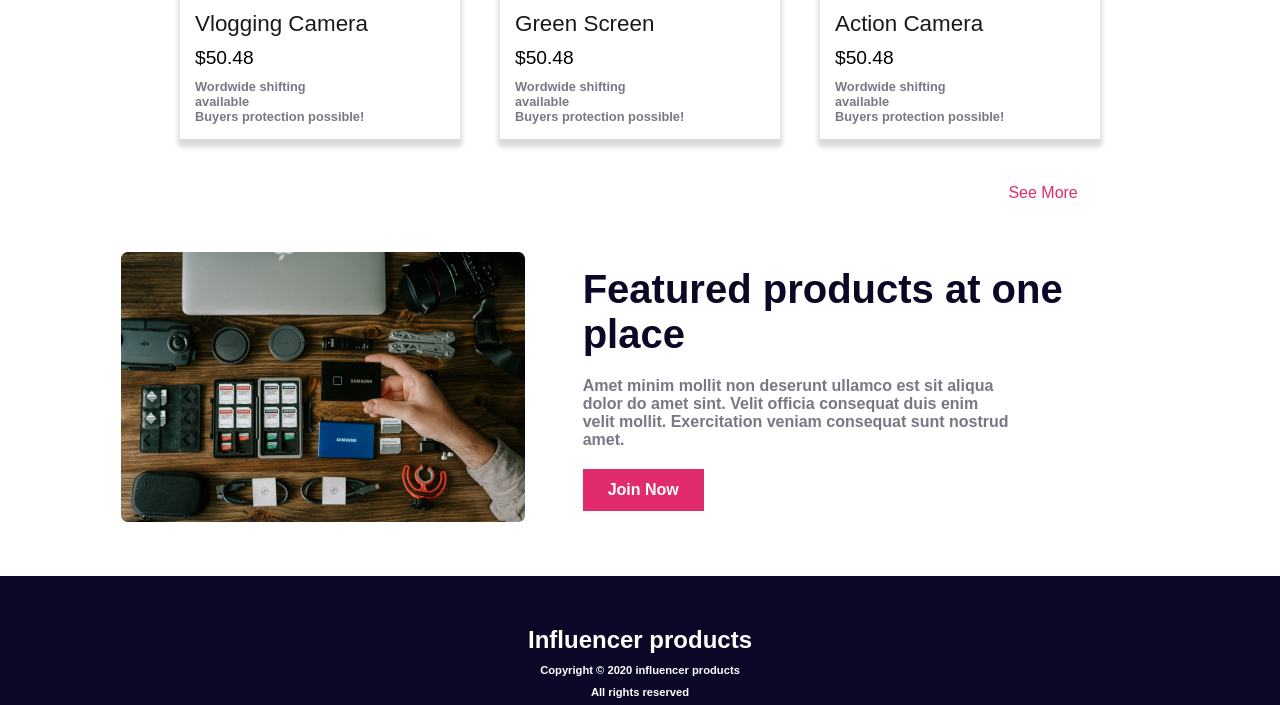
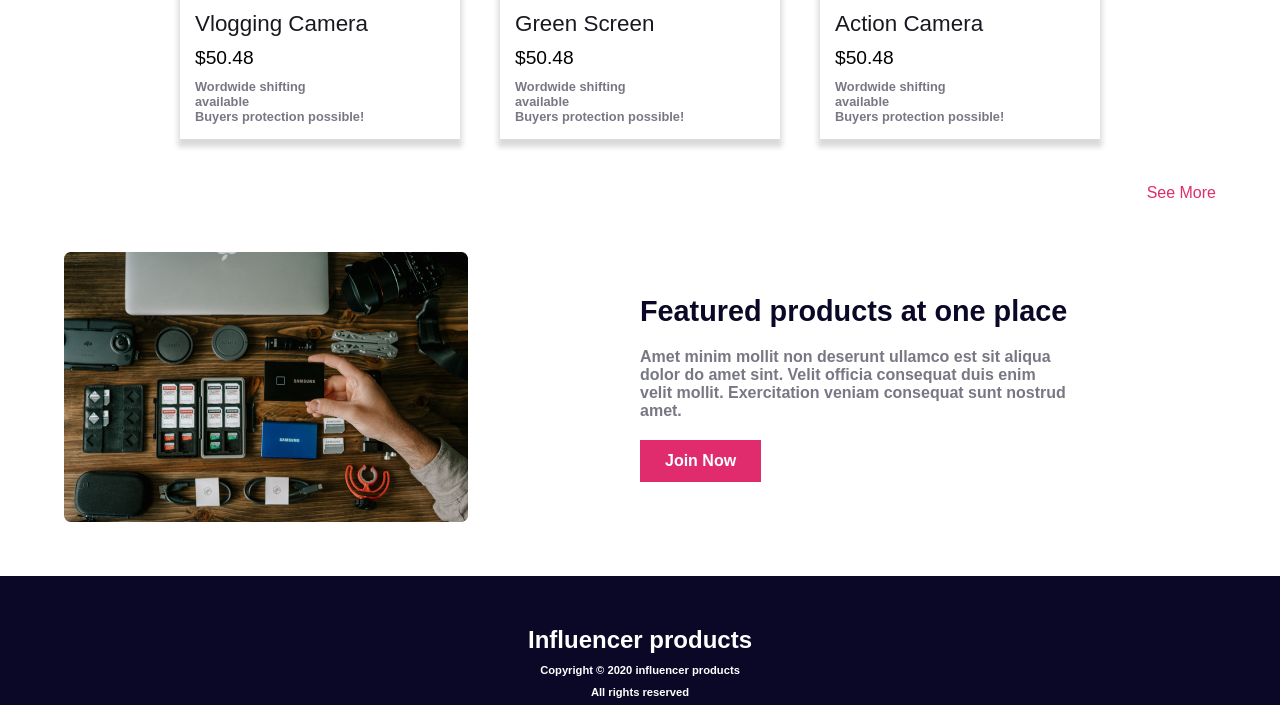
Before and after one commit to pantho0/influence-gear, a plain HTML site: page index.html in a window 1280 px wide. Shown: the part 2040-2745 px from the top of the page. Drawn offline with Linux system fonts and the light colour scheme.

Commit message:
medium device responsive slightly updated

```diff
--- a/styles/styles.css
+++ b/styles/styles.css
@@ -309,4 +309,20 @@ body {
     .btn-secondary {
         margin-bottom: 20px;
     }
+    .more-button {
+        text-align: center;
+        margin-right: 0;
+    }
 }
+/* ============================ */
+@media screen and (min-width:577px) {
+    .more-button {
+        margin-right: 0%;
+    }
+    .featured-products {
+        justify-content: space-between;
+    }
+    .products-content h2 {
+        font-size: 1.8rem;
+    }
+}
```
